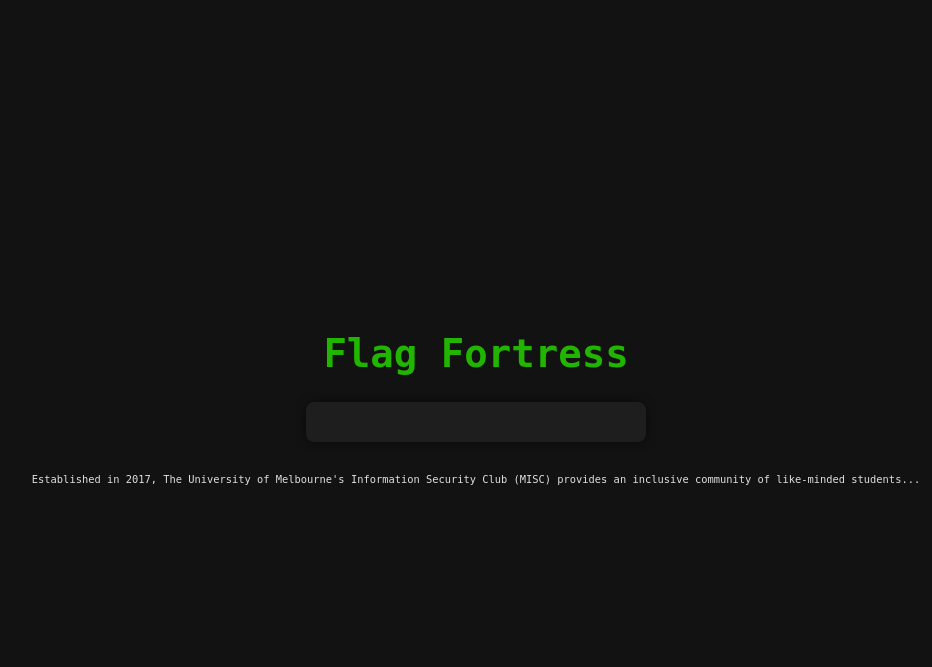
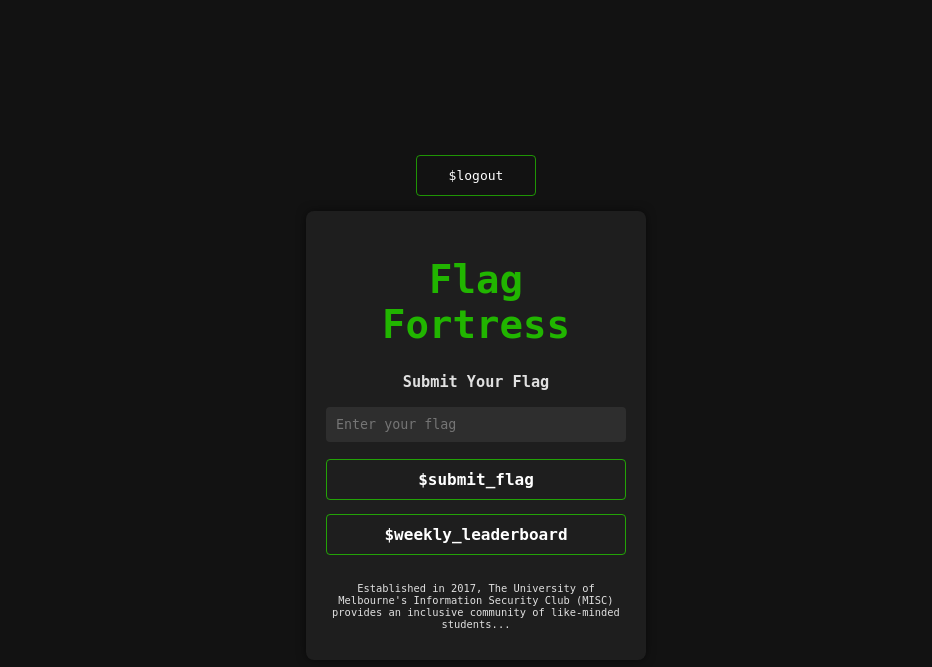
Before and after one commit to a-catsuki/misc-new-website, a Flask app: page /flag-sub in a window 1280 px wide. Shown: the top 667 px of the page, without its empty margins (164-1096 px from the left). Run offline with Flask 3, Linux system fonts and the light colour scheme; some libraries are stand-ins or nearby versions.

Commit message:
Add files via upload

```diff
--- a/templates/flag-sub.html
+++ b/templates/flag-sub.html
@@ -4,6 +4,7 @@
     <meta charset="UTF-8">
     <meta name="viewport" content="width=device-width, initial-scale=1.0">
     <title>Flag Submission</title>
+    <link rel="stylesheet" href="/static/login.css">
     <link rel="stylesheet" href="/static/flag-sub.css">
     <link rel="stylesheet" href="/static/scroller.css">
     <script src="https://www.gstatic.com/firebasejs/10.12.3/firebase-app.js"></script>
@@ -11,14 +12,15 @@
     <script defer type="module" src="/static/flag-sub.js"></script>
 </head>
 <body>
-    <header>
-        <h1>Flag Fortress</h1>
-    </header>
-    <main>
+    <div class="logout" id="logout">$logout</div>
+    <main class="flag-hero">
+        <header>
+            <h1>Flag Fortress</h1>
+        </header>
         <div id="login-redirect" class="hidden">
             <p>Please <a href="login" class="login-link">log in</a> to submit a flag.</p>
         </div>
-        <div id="coming-soon" class="hidden">
+        <div id="coming-soon" class="flag-box">
             <h3>Submit Your Flag</h3>
             <form id="flag-form">
                 <input type="text" id="flag-input" placeholder="Enter your flag" autocomplete="off" autofocus>
@@ -26,9 +28,9 @@
             </form>
             <button id="leaderboard-button">$weekly_leaderboard</button>
         </div>
+        <footer>
+            <p>Established in 2017, The University of Melbourne's Information Security Club (MISC) provides an inclusive community of like-minded students...</p>
+        </footer>
     </main>
-    <footer>
-        <p>Established in 2017, The University of Melbourne's Information Security Club (MISC) provides an inclusive community of like-minded students...</p>
-    </footer>
 </body>
 </html>
```
